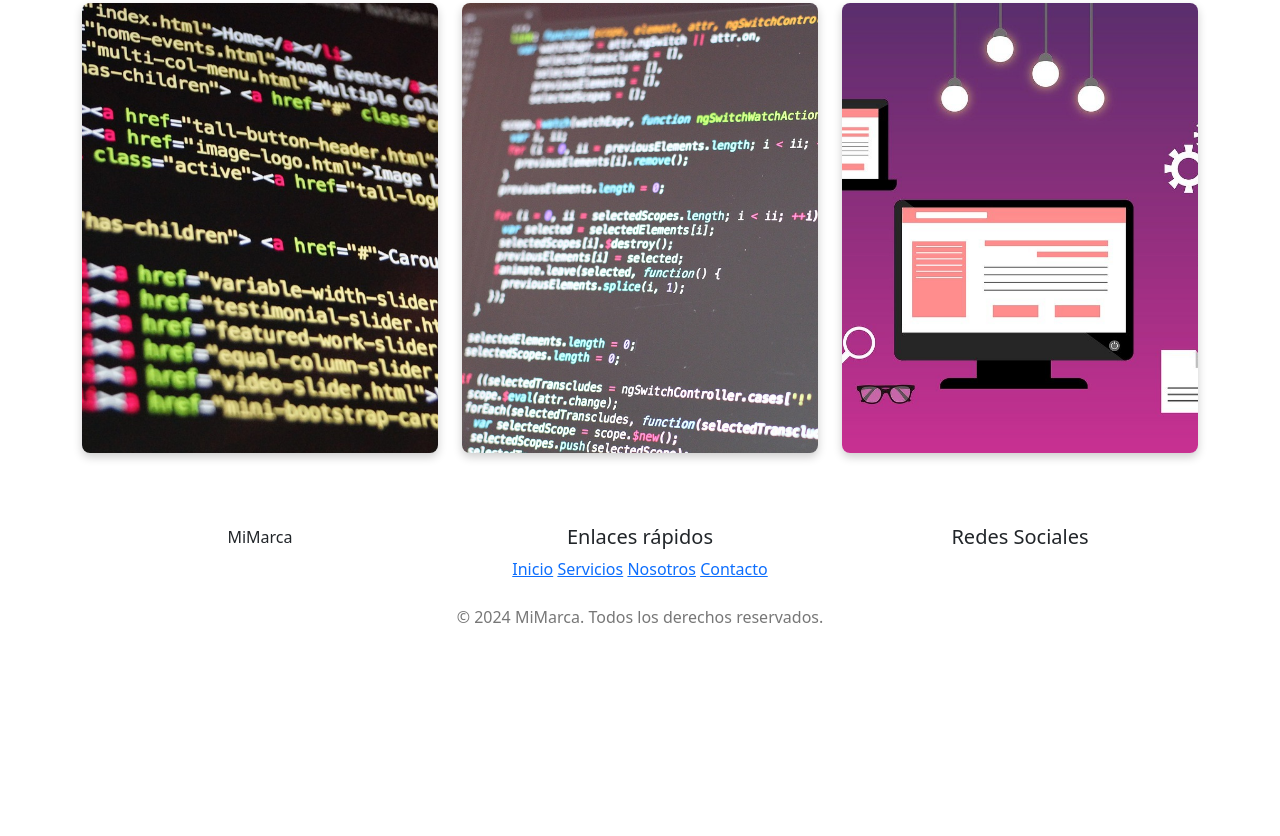
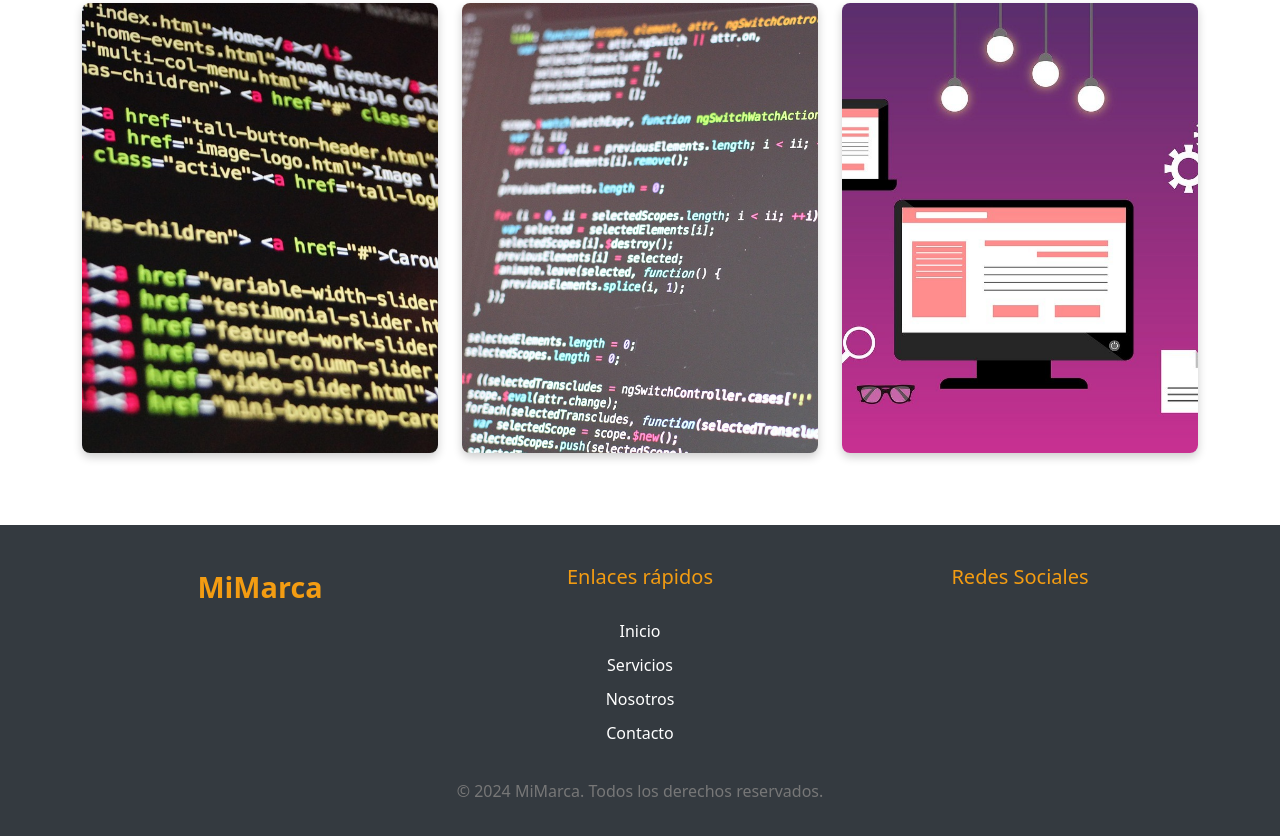
Before and after one commit to Mijael-DS/Bootstrap, a plain HTML site: page index.html in a window 1280 px wide. Shown: the part 1286-2122 px from the top of the page. Before the commit the page ends 1932 px from the top, so only its background shows below. Drawn offline with Linux system fonts and the light colour scheme.

Commit message:
Update style.css

```diff
--- a/css/style.css
+++ b/css/style.css
@@ -87,3 +87,44 @@
   .image-container:hover .caption {
     opacity: 1; /* Aparece el texto en el hover */
   }
+
+  /* Estilos personalizados para el footer */
+  footer {
+    background-color: #343a40;
+    color: white;
+    padding: 40px 0;
+  }
+
+  footer h5 {
+    color: #f39c12;
+    margin-bottom: 30px;
+  }
+
+  footer .social-icons a {
+    font-size: 20px;
+    color: white;
+    margin-right: 15px;
+    transition: color 0.3s ease;
+  }
+
+  footer .social-icons a:hover {
+    color: #f39c12; /* Color dorado en hover */
+  }
+
+  footer .links a {
+    color: white;
+    text-decoration: none;
+    margin-bottom: 10px;
+    display: block;
+    transition: color 0.3s ease;
+  }
+
+  footer .links a:hover {
+    color: #f39c12; /* Color dorado en hover */
+  }
+
+  footer .brand {
+    font-size: 1.8rem;
+    font-weight: bold;
+    color: #f39c12;
+  }
```
